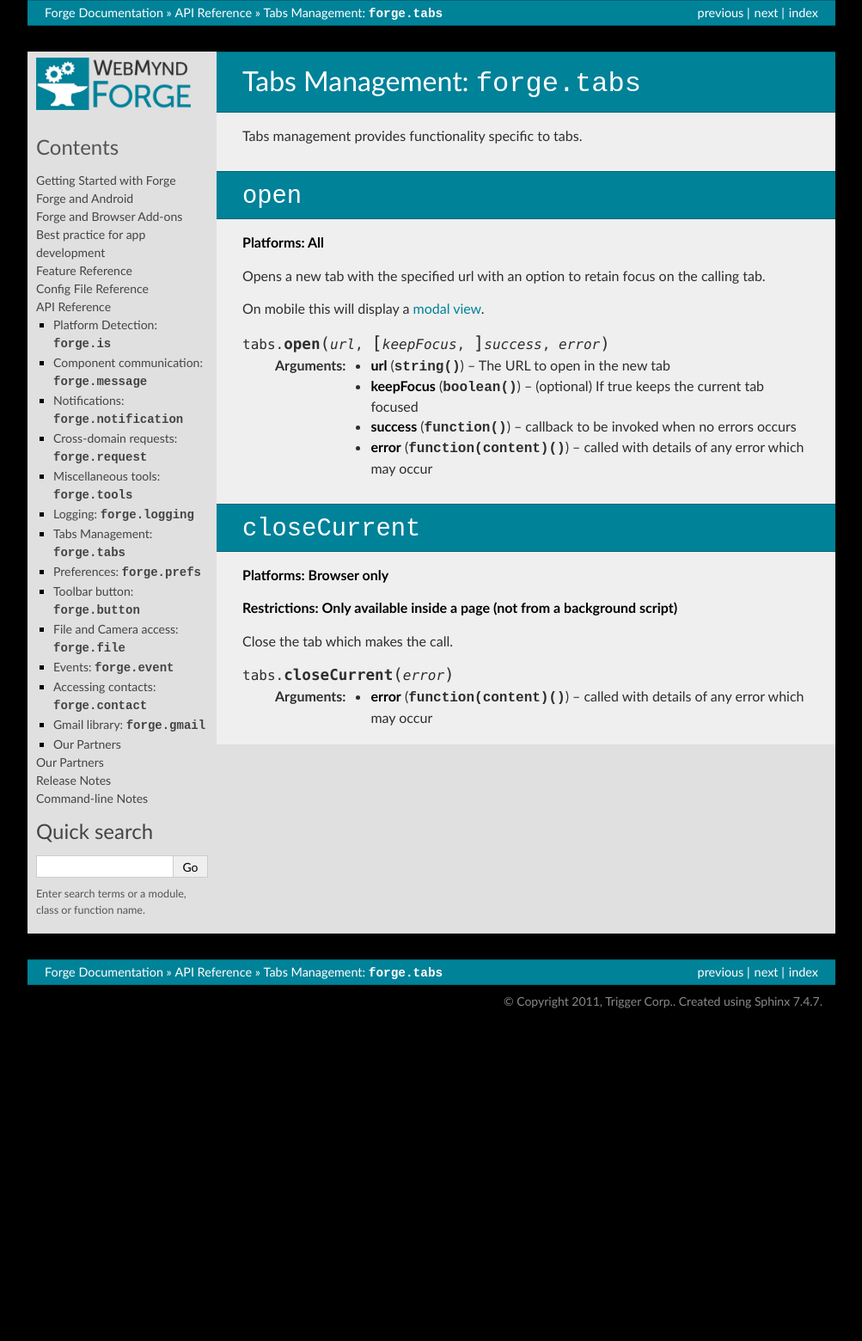
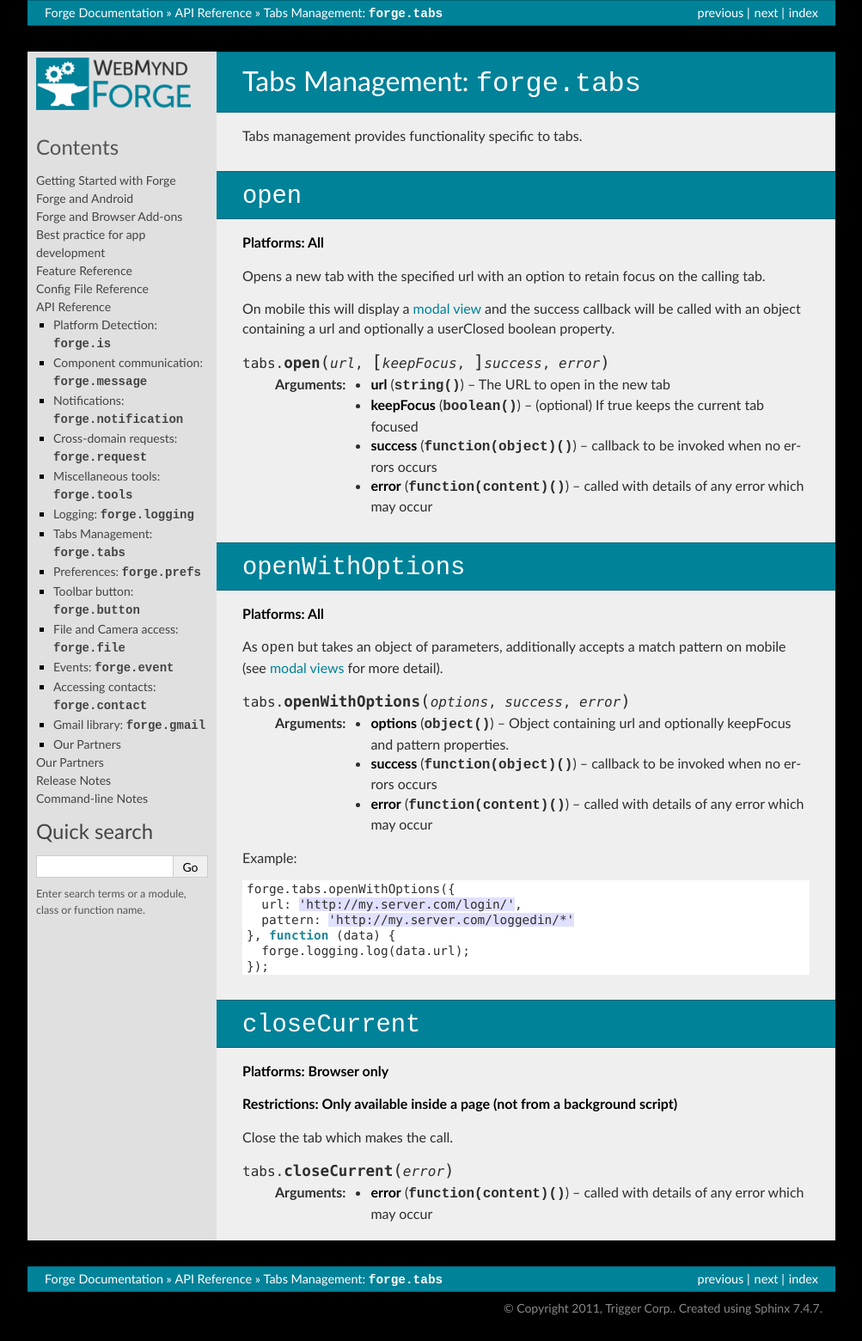
Before and after one commit to trigger-corp/Forge-Documentation, a Sphinx documentation site: the page built from source/api/tabs-management.rst, in a window 1280 px wide. Shown: the whole page at 86% size, without its empty margins (138-1141 px from the left). Built offline with Sphinx 7.4.7, drawn with Linux system fonts in a browser that asks for light colours; before the commit the page ends 1203 px from its top, so only the background shows below that.

Commit message:
Document modal view match patterns.

```diff
--- a/source/api/tabs-management.rst
+++ b/source/api/tabs-management.rst
@@ -11,14 +11,35 @@ Tabs management provides functionality specific to tabs.
 
 Opens a new tab with the specified url with an option to retain focus on the calling tab.
 
-On mobile this will display a :ref:`modal view <forge-modal>`.
+On mobile this will display a :ref:`modal view <forge-modal>` and the success callback will be called with an object containing a url and optionally a userClosed boolean property.
 
 .. js:function:: tabs.open(url, [keepFocus,] success, error)
 
     :param string url: The URL to open in the new tab
     :param boolean keepFocus: (optional) If true keeps the current tab focused
-    :param function() success: callback to be invoked when no errors occurs
+    :param function(object) success: callback to be invoked when no errors occurs
     :param function(content) error: called with details of any error which may occur
+
+``openWithOptions``
+~~~~~~~~~~~~~~~~~~~~~~~~~~~~~~~~~~~~~~~~~~~~~~~~~~~~~~~~~~~~~~~~~~~~~~~~~~~~~~~~
+**Platforms: All**
+
+As ``open`` but takes an object of parameters, additionally accepts a match pattern on mobile (see :ref:`modal views <forge-modal>` for more detail).
+
+.. js:function:: tabs.openWithOptions(options, success, error)
+
+    :param object options: Object containing url and optionally keepFocus and pattern properties.
+    :param function(object) success: callback to be invoked when no errors occurs
+    :param function(content) error: called with details of any error which may occur
+
+Example::
+
+  forge.tabs.openWithOptions({
+    url: 'http://my.server.com/login/',
+    pattern: 'http://my.server.com/loggedin/*'
+  }, function (data) {
+    forge.logging.log(data.url);
+  });
 
 ``closeCurrent``
 ~~~~~~~~~~~~~~~~~~~~~~~~~~~~~~~~~~~~~~~~~~~~~~~~~~~~~~~~~~~~~~~~~~~~~~~~~~~~~~~~
```
Also changed, not shown: source/features/modal.rst (+22 -1 lines).
